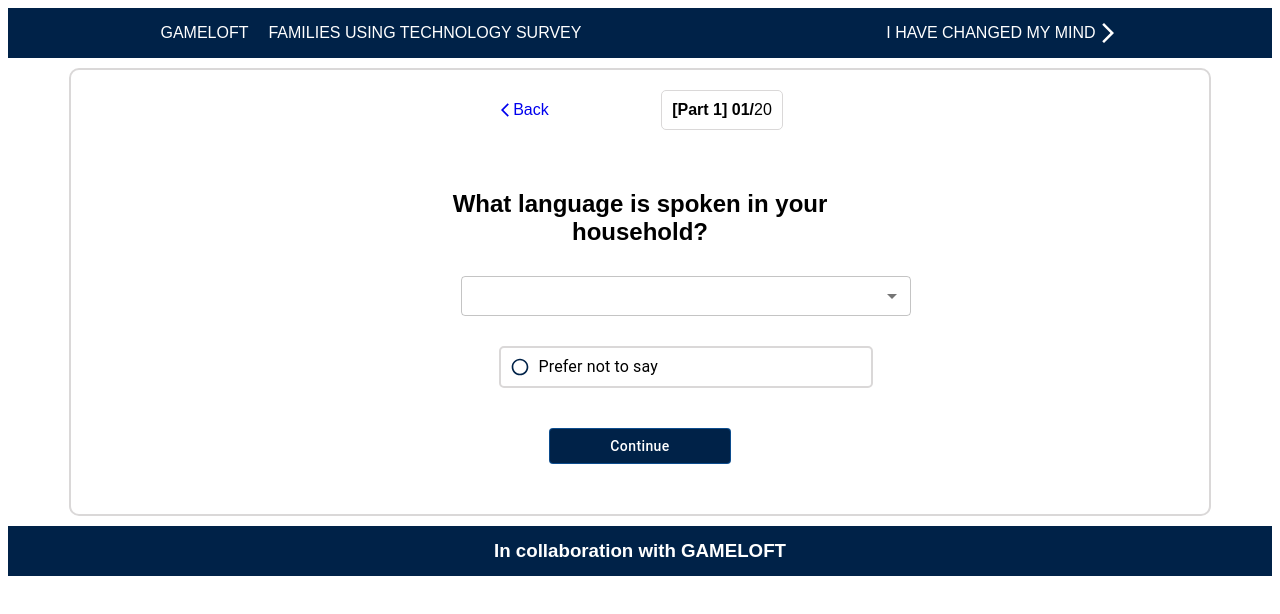
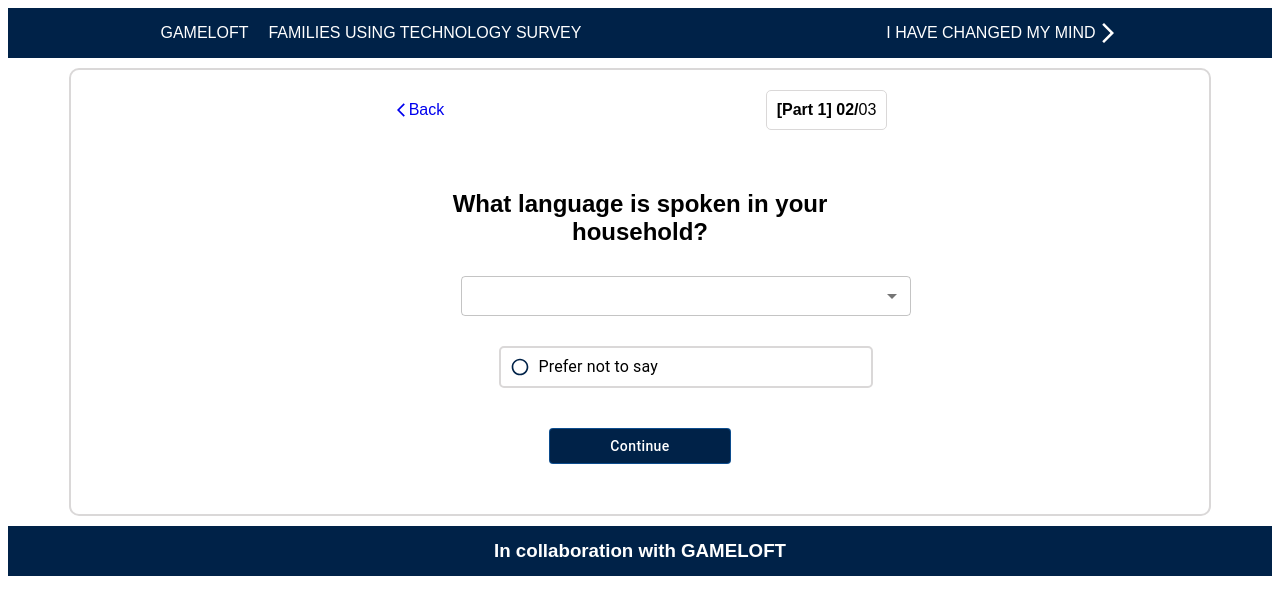
Before and after one commit to vankha1/learn-redux, a React (Vite) app in the folder gameloft-test/: page /questions/2 in a window 1280 px wide. Shown: the top 614 px of the page. Built offline with nearby package versions, Linux system fonts and the light colour scheme.

Commit message:
fix: UI and logic question header

```diff
--- a/gameloft-test/src/pages/Questions/Question.jsx
+++ b/gameloft-test/src/pages/Questions/Question.jsx
@@ -7,36 +7,44 @@ import Question1 from "./Question1/Question1";
 import Question2 from "./Question2/Question2";
 import Question3 from "./Question3/Question3";
 
+const limitQuestionPerPart = 2;
+
 function Question() {
   const { id } = useParams();
 
   const components = [
     {
       component: Question1,
-      title: "What is your role within your family?"
+      title: "What is your role within your family?",
     },
     {
       component: Question2,
-      title: "What language is spoken in your household?"
+      title: "What language is spoken in your household?",
     },
     {
       component: Question3,
-      title: "Please tell us which touchscreen game, app or story you use most often with your child and why"
-    }
-  ]
+      title:
+        "Please tell us which touchscreen game, app or story you use most often with your child and why",
+    },
+  ];
 
   const QuestionComponent = components[+id - 1].component;
 
   return (
-    <div style={{ textAlign: "center", maxWidth: "35%", margin: "20px auto" }}>
+    <>
       {/* Question header */}
       <div className="question-header">
         {id === "1" ? (
-          ""
+          <div></div>
         ) : (
           <Link
             to={`/questions/${+id - 1}`}
-            style={{ display: "flex", alignItems: "center", cursor: "pointer", textDecoration: "none" }}
+            style={{
+              display: "flex",
+              alignItems: "center",
+              cursor: "pointer",
+              textDecoration: "none",
+            }}
           >
             <ArrowBackIosNewIcon fontSize="10px" />
             <span>Back</span>
@@ -50,14 +58,22 @@ function Question() {
           }}
         >
           <span>
-            <strong>[Part 1]</strong> <strong>01/</strong>
-            <span>20</span>{" "}
+            <strong>[Part {Math.ceil(+id / limitQuestionPerPart)}]</strong>{" "}
+            <strong>{+id < 10 ? `0${+id}` : id}/</strong>
+            <span>
+              {components.length < 10
+                ? `0${+components.length}`
+                : components.length}
+            </span>{" "}
           </span>
         </div>
       </div>
 
+      <div
+        style={{ textAlign: "center", maxWidth: "35%", margin: "20px auto" }}
+      >
         {/* Question Content */}
-      <h2 >{components[+id - 1].title}</h2>
+        <h2>{components[+id - 1].title}</h2>
         <QuestionComponent />
 
         <Button
@@ -70,13 +86,14 @@ function Question() {
             margin: "30px 0",
           }}
           LinkComponent={Link}
-        to={+id === 3 ? "/form-submit" :`/questions/${+id + 1}`}
+          to={+id === 3 ? "/form-submit" : `/questions/${+id + 1}`}
           size="medium"
           variant="outlined"
         >
           Continue
         </Button>
       </div>
+    </>
   );
 }
 
--- a/gameloft-test/src/pages/Questions/question.css
+++ b/gameloft-test/src/pages/Questions/question.css
@@ -1,6 +1,7 @@
 .question-header {
+    margin-top: 20px;
     display: flex;
     align-items: center;
-    justify-content: space-around;
+    justify-content: space-evenly;
     margin-bottom: 60px;
 }
```
Lines whose indentation alone changed are shown as unchanged.
